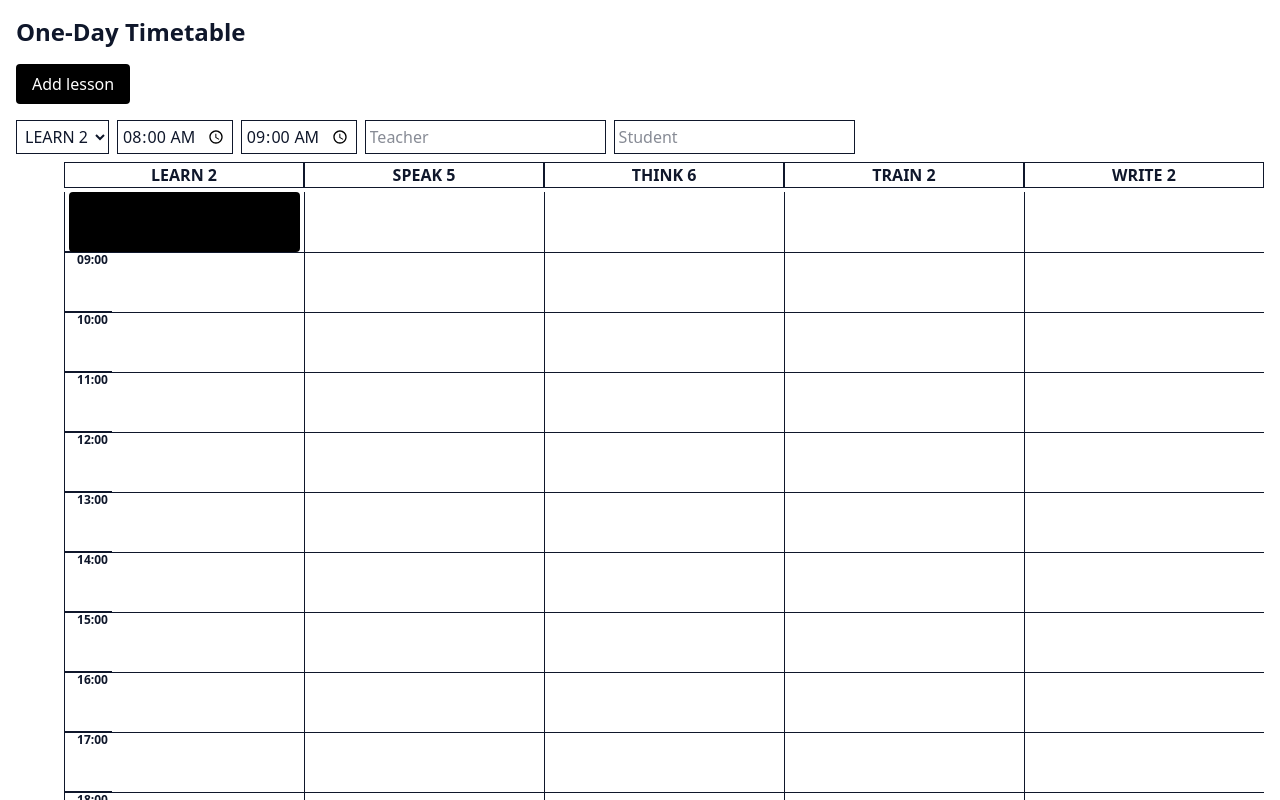
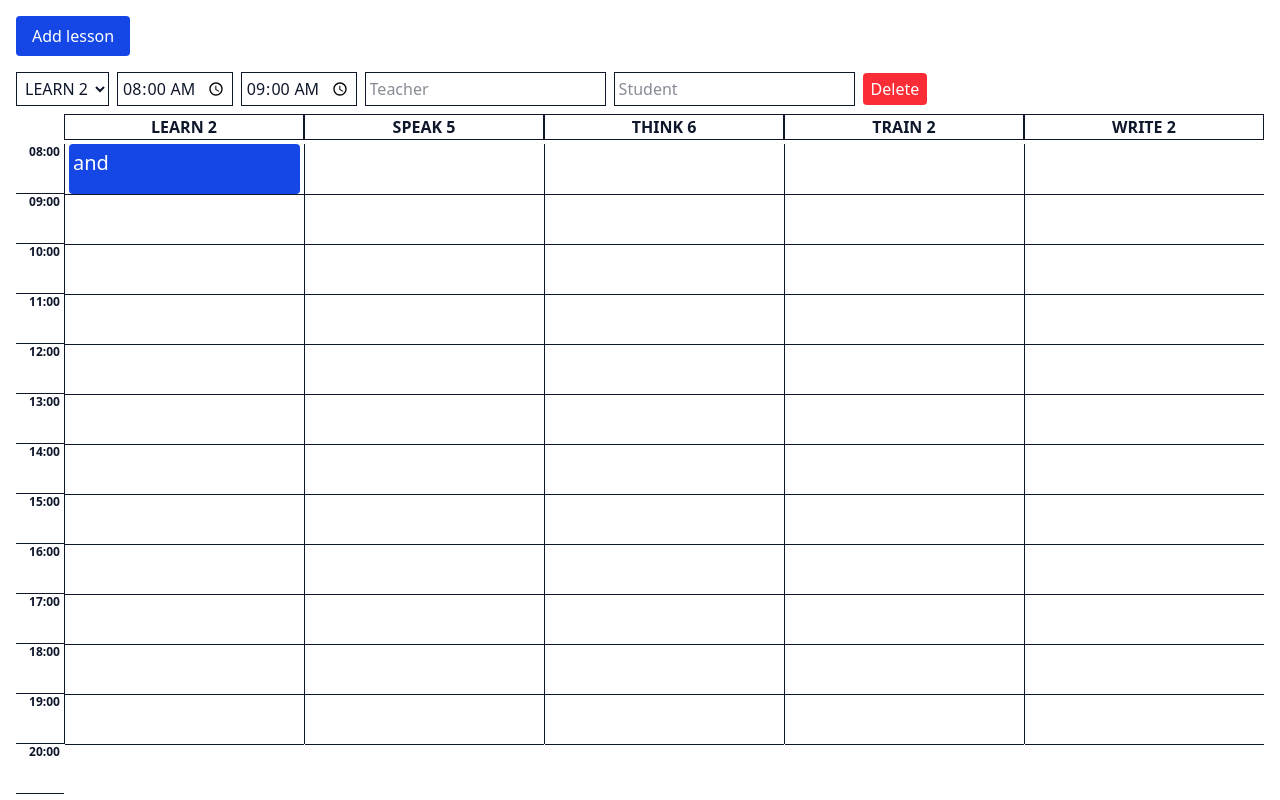
Before and after one commit to ThomasParratt/day_schedule, a React (Vite) app: page / in a window 1280 px wide. Both pictures are taken after a click on the button "Add lesson". Shown: the top 800 px of the page. Built offline with nearby package versions, Linux system fonts and the light colour scheme.

Commit message:
colors changed

```diff
--- a/src/App.jsx
+++ b/src/App.jsx
@@ -20,7 +20,12 @@ export default function TimetableApp() {
     setLessons(updated);
   };
 
-  const totalMinutes = (END_HOUR - START_HOUR) * 60;
+  const removeLesson = (index) => {
+    const updated = lessons.filter((_, i) => i !== index);
+    setLessons(updated);
+  };
+
+  const totalMinutes = (END_HOUR - START_HOUR) * 50;
 
   const hours = Array.from({ length: END_HOUR - START_HOUR + 1 }, (_, i) => START_HOUR + i);
 
@@ -28,21 +33,22 @@ export default function TimetableApp() {
     <div className="p-4 font-sans relative">
       <style>{`
         @media print {
+          * {
+            -webkit-print-color-adjust: exact; /* Chrome, Safari */
+            print-color-adjust: exact;         /* Firefox */
+          }
           body { margin: 0; }
           button, select, input { display: none; }
         }
       `}</style>
 
-      <h1 className="text-2xl font-bold mb-4">One-Day Timetable</h1>
-
       <button
         onClick={addLesson}
-        className="mb-4 px-4 py-2 bg-black text-white rounded"
+        className="mb-4 px-4 py-2 bg-blue-700 text-white rounded"
       >
         Add lesson
       </button>
 
-      {/* Lesson inputs */}
       {lessons.map((lesson, i) => (
         <div key={i} className="mb-2 flex gap-2 items-center">
           <select
@@ -78,8 +84,15 @@ export default function TimetableApp() {
             onChange={(e) => updateLesson(i, "student", e.target.value)}
             className="border p-1"
           />
+          <button
+            onClick={() => removeLesson(i)}
+            className="px-2 py-1 bg-red-500 text-white rounded"
+          >
+            Delete
+          </button>
         </div>
       ))}
+
 
       {/* Timetable header */}
       <div className="flex ml-12 mb-1">
@@ -91,14 +104,14 @@ export default function TimetableApp() {
       </div>
 
       {/* Timetable */}
-      <div className="flex relative" style={{ height: `${totalMinutes}px`, marginLeft: '48px' }}>
-        {/* Hour grid */}
-        <div className="absolute left-0 top-0 w-12">
+      <div className="flex relative">
+        {/* Times column */}
+        <div className="w-12 flex flex-col">
           {hours.map((h) => (
             <div
               key={h}
               className="border-b text-xs font-bold text-right pr-1"
-              style={{ height: '60px' }}
+              style={{ height: "50px" }}
             >
               {`${String(h).padStart(2, "0")}:00`}
             </div>
@@ -106,12 +119,16 @@ export default function TimetableApp() {
         </div>
 
         {/* Classroom columns */}
-        <div className="flex-1 flex">
+        <div className="flex-1 flex relative" style={{ height: `${totalMinutes}px` }}>
           {CLASSROOMS.map((room) => (
             <div key={room} className="flex-1 border-l relative">
               {/* Hour lines */}
               {hours.slice(0, -1).map((h) => (
-                <div key={h} className="absolute top-[0] left-0 right-0 border-b" style={{ top: `${(h - START_HOUR + 1) * 60}px` }} />
+                <div
+                  key={h}
+                  className="absolute left-0 right-0 border-b"
+                  style={{ top: `${(h - START_HOUR + 1) * 50}px` }}
+                />
               ))}
 
               {/* Lessons */}
@@ -121,18 +138,18 @@ export default function TimetableApp() {
                   const [sh, sm] = l.start.split(":").map(Number);
                   const [eh, em] = l.end.split(":").map(Number);
 
-                  const startMinutes = sh * 60 + sm - START_HOUR * 60;
-                  const endMinutes = eh * 60 + em - START_HOUR * 60;
+                  const startMinutes = sh * 50 + sm - START_HOUR * 50;
+                  const endMinutes = eh * 50 + em - START_HOUR * 50;
                   const top = startMinutes;
                   const height = endMinutes - startMinutes;
 
                   return (
                     <div
                       key={idx}
-                      className="absolute left-1 right-1 bg-black text-white p-1 text-[10px] rounded"
+                      className="absolute left-1 right-1 bg-blue-700 text-white p-1 text-[20px] rounded"
                       style={{ top: `${top}px`, height: `${height}px` }}
                     >
-                      <div>{l.teacher}</div>
+                      <div>{l.teacher} and</div>
                       <div>{l.student}</div>
                     </div>
                   );
@@ -142,6 +159,7 @@ export default function TimetableApp() {
         </div>
       </div>
 
+
       <p className="mt-4 text-sm">Print in landscape for best results.</p>
     </div>
   );
```
